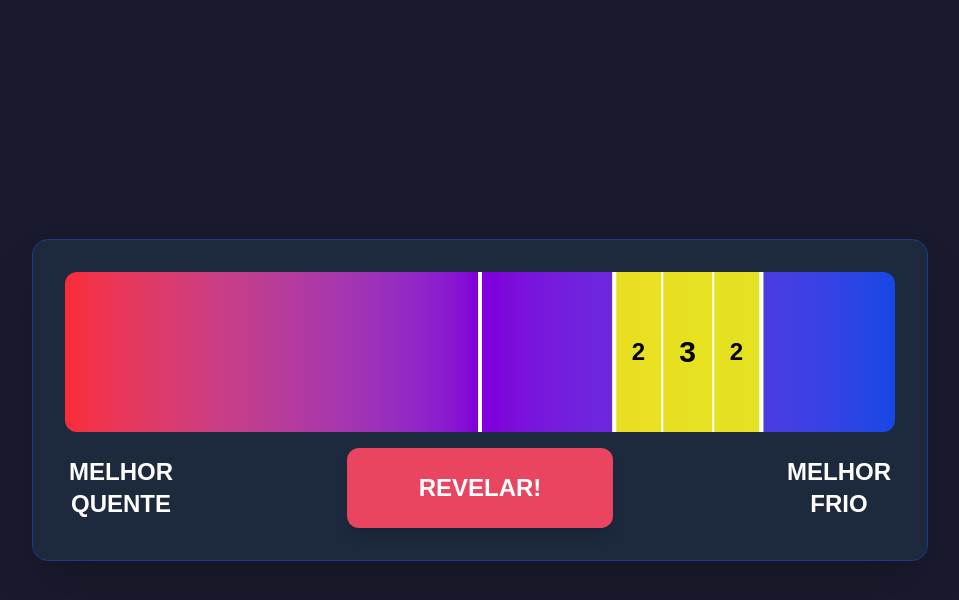
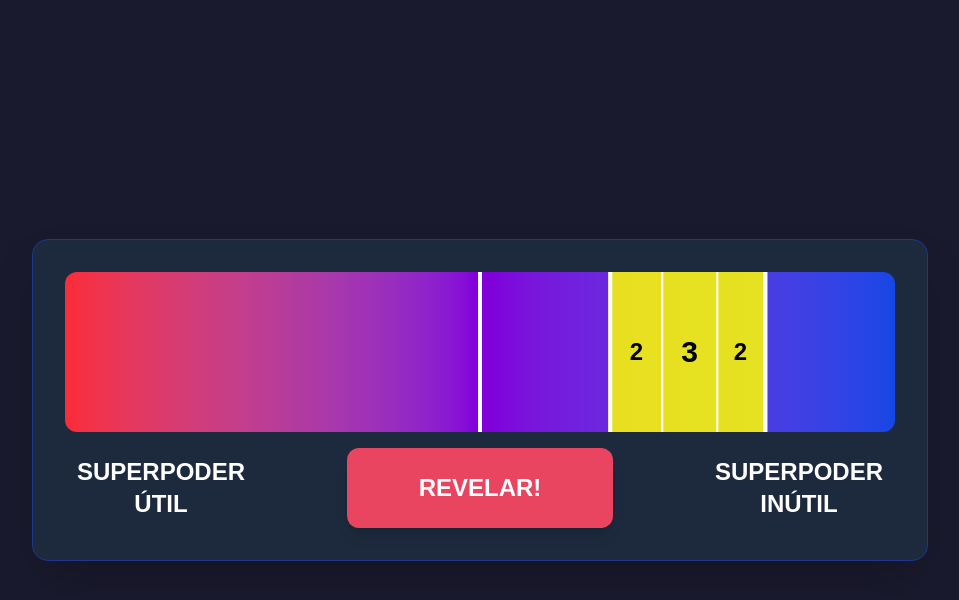
Before and after one commit to marcxsdev/mindsync, a Next.js app: page /game in a window 1280 px wide. Both pictures are taken after a click on the button "REVELAR!". Shown: the top 600 px of the page, without its empty margins (160-1119 px from the left). Built offline with nearby package versions, Linux system fonts and the light colour scheme.

Commit message:
chore: update cards exhibiton

```diff
--- a/src/components/game/GameBoard.js
+++ b/src/components/game/GameBoard.js
@@ -1,10 +1,33 @@
 "use client";
-import React, { useState } from "react";
+import { useState, useEffect } from "react";
 import Slider from "./Slider";
 import Button from "@/components/ui/Button";
+import { cardPairs } from "@/lib/cardsData";
 
 function GameBoard() {
+  const [currentCards, setCurrentCards] = useState(null);
   const [showTarget, setShowTarget] = useState(false);
+  const [markerPosition, setMarkerPosition] = useState(50);
+  const [targetPosition, setTargetPosition] = useState(null);
+  const [isHintGiverTurn, setIsHintGiverTurn] = useState(true);
+
+  useEffect(() => {
+    startNewRound();
+  }, []);
+
+  const startNewRound = () => {
+    const randomIndex = Math.floor(Math.random() * cardPairs.length);
+    setCurrentCards(cardPairs[randomIndex]);
+    setTargetPosition(Math.floor(Math.random() * 101)); // Alvo aleatório entre 0 e 100
+    setMarkerPosition(50); // Reseta o marcador para o meio
+    setIsHintGiverTurn(true); // O jogador que dá a dica começa
+    setShowTarget(false); // Esconde o alvo no início
+  };
+
+  const handleHintGiverAction = () => {
+    setShowTarget(true);
+    setIsHintGiverTurn(false);
+  };
 
   const toggleTarget = () => {
     setShowTarget((prev) => !prev);
@@ -15,12 +38,12 @@ function GameBoard() {
       <Slider showTarget={showTarget} />
 
       <div className="pt-4 flex items-center justify-between">
-        <h1 className="text-2xl font-semibold uppercase text-center shrink-0 w-28">
-          Melhor quente
+        <h1 className="text-2xl font-semibold uppercase text-center shrink-0 w-48">
+          {currentCards ? currentCards.left : "Carregando..."}
         </h1>
         <Button onClick={toggleTarget}>REVELAR!</Button>
-        <h1 className="text-2xl font-semibold uppercase text-center shrink-0 w-28">
-          Melhor frio
+        <h1 className="text-2xl font-semibold uppercase text-center shrink-0 w-48">
+          {currentCards ? currentCards.right : "Carregando..."}
         </h1>
       </div>
     </div>
--- a/src/components/game/Slider.js
+++ b/src/components/game/Slider.js
@@ -17,17 +17,16 @@ const Slider = ({ showTarget }) => {
             transition-opacity duration-500 ease-in-out"
         ></div>
 
-        {/* Div do alvo */}
         {showTarget && (
           <div
             className="absolute h-full bg-[#ffff00d9] border-l-4 border-r-4 border-white flex items-center"
             style={{
-              left: `75%`, // Posição fixa do alvo (você pode torná-la dinâmica com uma prop)
+              left: `75%`,
               transform: "translateX(-50%)",
             }}
           >
-            <div className="text-black font-bold text-2xl px-4">2</div>
-            <div className="text-black font-bold text-3xl px-4 border-l-2 border-r-2 border-white h-full flex items-center">
+            <div className="text-black font-bold text-2xl px-4.5">2</div>
+            <div className="text-black font-bold text-3xl px-4.5 border-l-2 border-r-2 border-white h-full flex items-center">
               3
             </div>
             <div className="text-black font-bold text-2xl px-4">2</div>
--- a/src/lib/cardsData.js
+++ b/src/lib/cardsData.js
@@ -38,4 +38,9 @@ export const cardPairs = [
   { id: 33, left: "Pokémon forte", right: "Pokémon fraco" },
   { id: 34, left: "Nome de cachorro", right: "Nome de gato" },
   { id: 35, left: "Melhor de dia", right: "Melhor de noite" },
+  { id: 35, left: "Trabalho chato", right: "Trabalho divertido" },
+  { id: 36, left: "Time pequeno", right: "Time grande" },
+  { id: 37, left: "Comida de botequim", right: "Comida de restaurante chique" },
+  { id: 38, left: "Jogo antigo", right: "Jogo atual" },
+  { id: 39, left: "Opinião impopular", right: "Consenso geral" },
 ];
```
